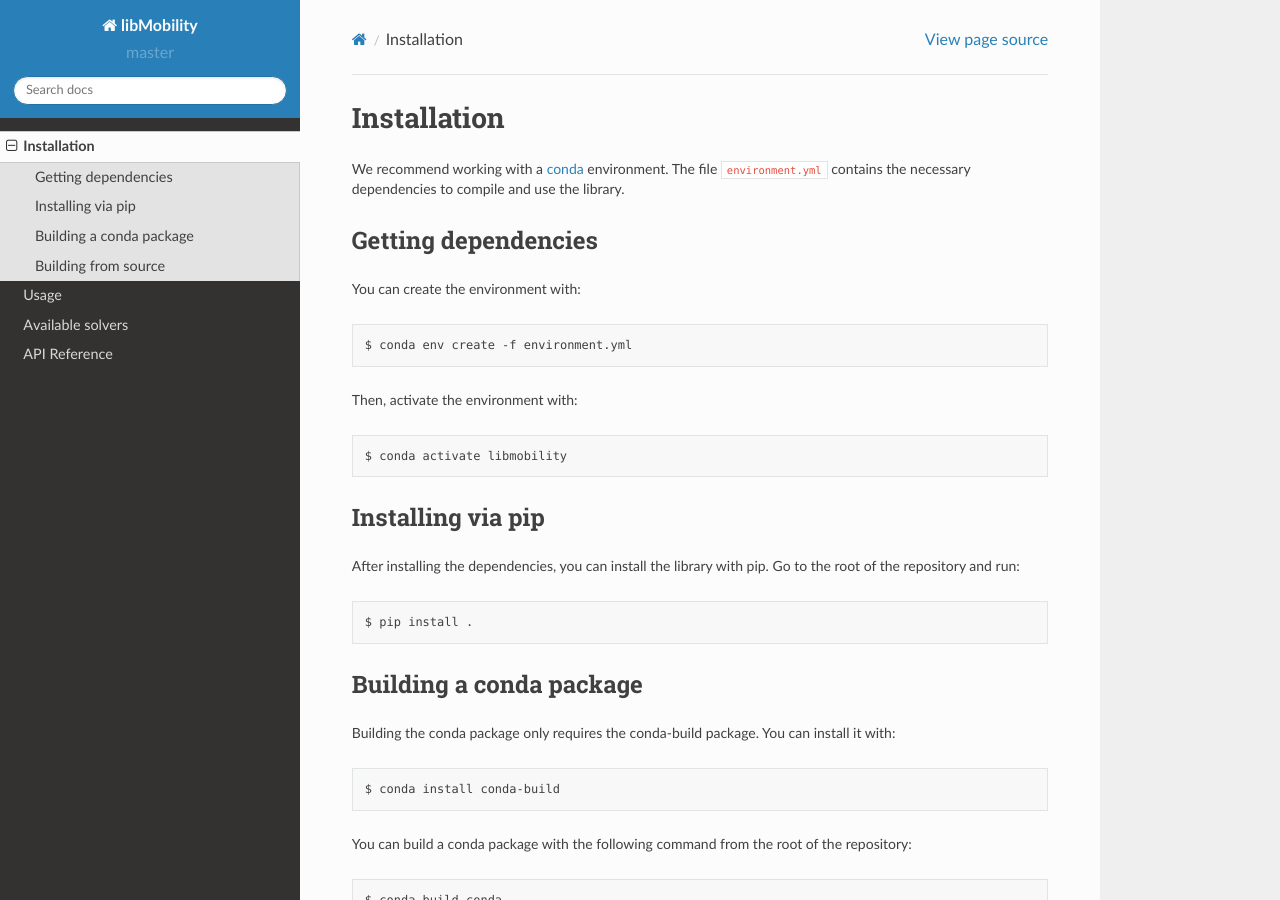
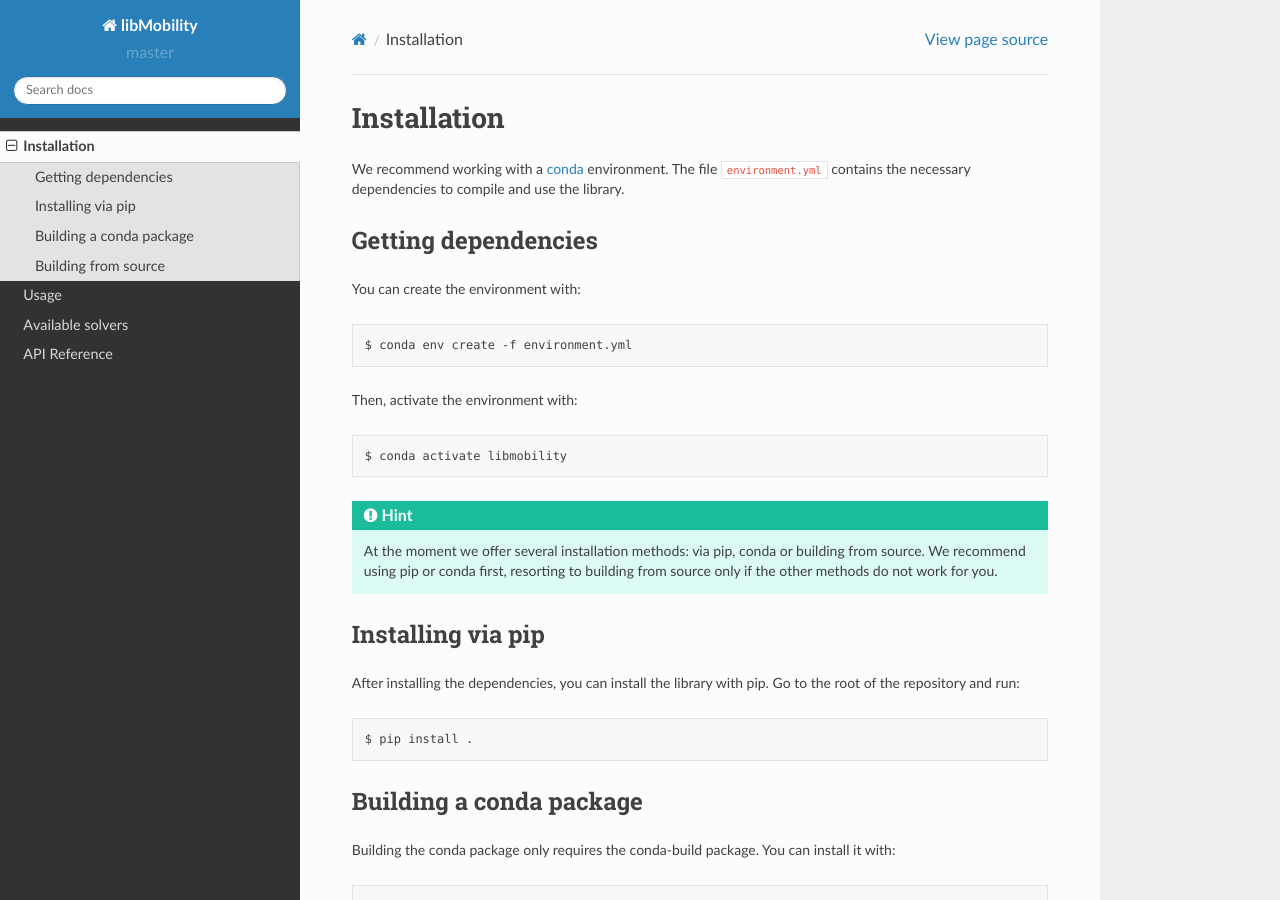
Before and after one commit to stochasticHydroTools/libMobility, a Sphinx documentation site: the page built from docs/source/installation.rst, in a window 1280 px wide and 900 px high. Built offline with Sphinx 7.4.7 and the Read the Docs theme 2.0.0, drawn with Linux system fonts in a browser that asks for light colours.

Commit message:
Update installation page

```diff
--- a/docs/source/installation.rst
+++ b/docs/source/installation.rst
@@ -17,6 +17,8 @@
 .. code-block:: shell
 
     $ conda activate libmobility
+
+.. hint:: At the moment we offer several installation methods: via pip, conda or building from source. We recommend using pip or conda first, resorting to building from source only if the other methods do not work for you.
 
 
 Installing via pip
```
